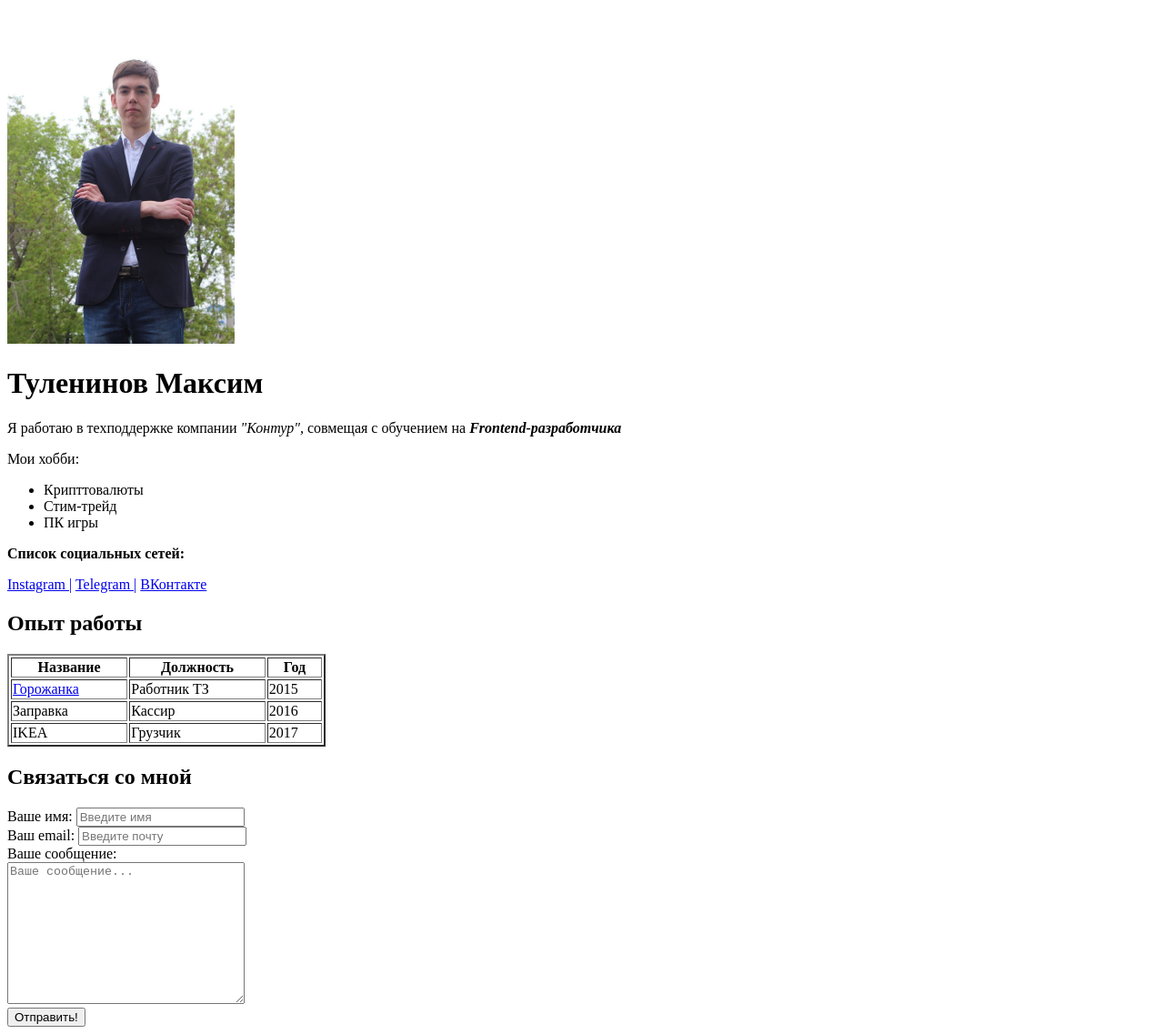
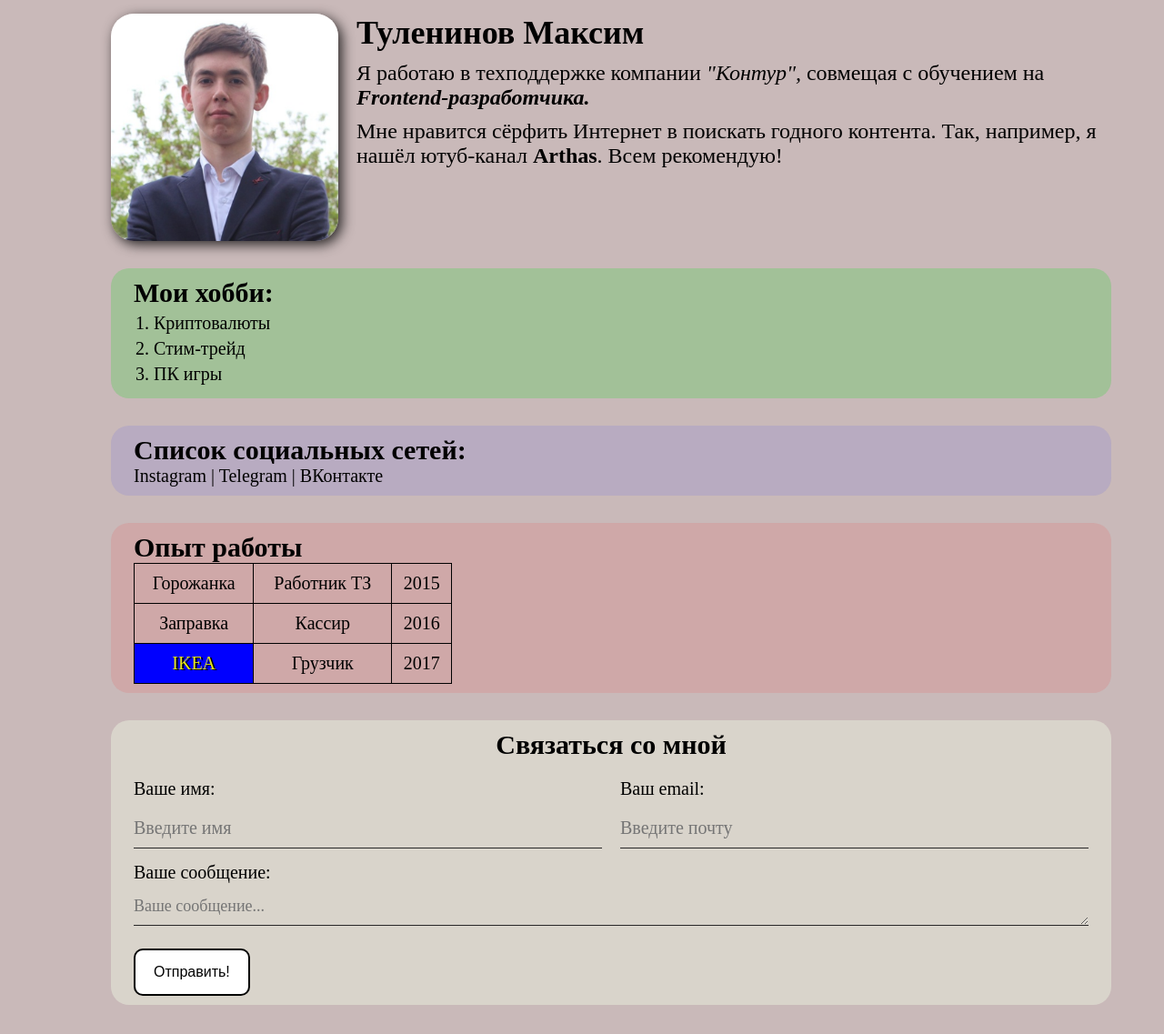
Before and after one commit to 2LeninOFF/Resume-HTML-only-, a plain HTML site: page index.html in a window 1280 px wide. Shown: the part 5-1142 px from the top of the page at 91% size. Drawn offline with Linux system fonts and the light colour scheme.

Commit message:
Add styles

```diff
--- a/index.html
+++ b/index.html
@@ -7,33 +7,49 @@
     <meta name="keywords" content="2LeninOFF">
     <meta name="description" content="Сайт-резюме Туленинова М.И.">
     <title>Сайт-резюме</title>
+    <link rel="stylesheet" href="styles.css">
 </head>
 <body>
-    <img src="ава.jpg" alt="Картинки нема" width=250">
+<div class="container">
+
+<div class="info">
+    <img src="avatar.png" alt="Фото Туленинов М.И." class="avatar">
+    <div class="info-text">
     <h1>Туленинов Максим</h1>
-    <p>Я работаю в техподдержке компании <em>"Контур",</em> совмещая с обучением на <strong> <em> Frontend-разработчика </em> </strong>
-    <p>Мои хобби:</p>
-    <ul>
-        <li>Крипттовалюты</li>
+    <p>Я работаю в техподдержке компании <em>"Контур",</em> совмещая с обучением на <strong> <em> Frontend-разработчика. </em> </strong>
+    <p>Мне нравится сёрфить Интернет в поискать годного контента. Так, например, я нашёл ютуб-канал <strong>Arthas</strong>. Всем рекомендую!</p>
+    </div>
+</div>
+
+   <article class="hobby card">
+    <h2>Мои хобби:</h2>
+    <ol class="hobby_ol">
+        <li>Криптовалюты</li>
         <li>Стим-трейд</li>
         <li>ПК игры</li>
-    </ul>
-    <p> <strong>Список социальных сетей:</strong></p>
+    </article>
+    </ol>
+
+    <article class="social card">
+    <h2> <strong>Список социальных сетей:</strong></h2>
     <p> <a href="https://www.instagram.com/maksimtuleninov4/" target="_blank">Instagram |</a>
         <a href="https://t.me/techies356" target="_blank">Telegram |</a>
         <a href="https://vk.com/lacmusss" target="_blank">ВКонтакте</a>
     </p>
+    </article>
 
+
+
+    <article class="work card">
     <h2>Опыт работы</h2>
-
-    <table border="2" width="350">
-        <thead>
+        <table class="work_table">
+        <!-- <thead>
             <tr>
                 <th>Название</th>
                 <th>Должность</th>
                 <th>Год</th>
             </tr>
-        </thead>
+        </thead> -->
 
         <tbody>
         <tr>
@@ -46,35 +62,47 @@
             <td>Кассир</td>
             <td>2016</td>
         </tr>
+
+
         <tr>
-            <td>IKEA</td>
+            <td class="ikea">IKEA</td>
             <td>Грузчик</td>
             <td>2017</td>
         </tr>
         </tbody>
     </table>
+    </article>
 
-    <h2>Связаться со мной</h2>
 
-    <div>
+
+    <form action="/" class="contact card">
+    <h2 class="contact_me">Связаться со мной</h2>
+
+
+<div class="form-row">
+
+    <div class="form-group">
         <label for="name">Ваше имя:</label>
         <input type="text" id="name" placeholder="Введите имя">
     </div>
 
-    <div>
+    <div class="form-group">
         <label for="email">Ваш email:</label>
         <input type="text" id="email" placeholder="Введите почту">
     </div>
 
-    <div>
+</div>
+
+    <div class="form-group">
         <label for="message">Ваше сообщение:</label>
-        <br>
-        <textarea name="message" id="message" placeholder="Ваше сообщение..." cols="30" rows="10"></textarea>
+        <textarea name="message" id="message" placeholder="Ваше сообщение..." cols="30" rows="1"></textarea>
     </div>
 
     <div>
-        <button type="submit">Отправить!</button>
+        <button type="submit"  class="btn">Отправить!</button>
     </div>
+    </form>
 
+</div>
 </body>
 </html>
--- /dev/null
+++ b/styles.css
@@ -0,0 +1,220 @@
+* {
+    margin: 0;
+    padding: 0;
+}
+
+.container {
+    padding-left:5%;
+    max-width: 1100px;
+    margin: auto;
+    padding-top: 20px;
+}
+
+
+
+body {
+    font-size: 18px;
+    font-weight: normal;
+    color: #000;
+    background-color: rgb(201, 185, 185);
+}
+
+.info {
+    display: flex;
+}
+
+.info-text {
+    margin-left: 20px;
+}
+
+.info-text p {
+    padding: 10px 0px 0px 0px;
+    font-size: 24px;
+    /* font-weight: bold; */
+}
+
+.ikea {
+    font-size: 20px;
+    color: rgb(231, 231, 14);
+    background: rgb(0, 0, 255);
+    text-shadow: 2px 1px 0px #000;
+    }
+
+table {
+    text-align: center;
+
+}
+
+.hobby {
+    background: rgba(97, 204, 97, 0.377);
+    font-size: 20px;
+}
+
+.hobby h2 {
+   padding-bottom: 5px;
+}
+
+
+.social {
+    background: rgba(111, 111, 223, 0.192);
+    font-size: 20px;
+}
+
+.work {
+    background: rgba(231, 99, 99, 0.199);
+    font-size: 20px;
+}
+
+
+.contact {
+    background: rgba(224, 224, 211, 0.685);
+    font-size: 20px;
+}
+
+@media (max-width: 650px) {
+    .info {
+        display: block;
+        text-align: center;
+    }
+
+}
+
+.card {
+
+    border-radius: 20px;
+    padding: 10px 25px;
+    margin: 30px 0px;
+    }
+
+
+.avatar {
+    width: 250px;
+    height: 250px;
+    border-radius: 25px;
+    box-shadow: 4px 4px 14px rgba(0, 0, 0, 0.8);
+}
+
+
+div textarea {
+    font-size: 18px;
+}
+
+div input {
+    font-size: 16px;
+    padding: 5px;
+    margin: 5px 0px;
+}
+
+div span {
+    padding-left: 3px;
+}
+
+.btn {
+    background: #fff;
+    padding: 15px 20px;
+    color: #000
+    cursor: pointer;
+    border-radius: 10px;
+    border: 2px solid #000;
+    font-size: 16px;
+}
+
+.btn:hover {
+    background: #000;
+    color: #fff;
+    }
+
+a {
+    color: #000;
+    text-decoration: none;
+    /* transition: all 0.2s; */
+}
+
+a:hover {
+    text-decoration: underline;
+    /* font-size: 2rem; */
+}
+
+a:visited {
+    color:rgb(77, 69, 69);
+}
+
+a:active {
+    color: blue;
+}
+
+.hobby_ol {
+    padding: 0 22px;
+}
+
+.hobby_ol li {
+    margin-bottom: 5px;
+}
+
+.work_table {
+        width: 350px;
+        border-collapse:collapse
+}
+
+.work_table th, td {
+    padding: 10px 5px;
+    border: 1px solid black;
+}
+
+.contact h2 {
+    text-align: center;
+}
+
+.form-row{
+    margin-bottom: 10px;
+    display: flex;
+}
+
+
+.form-row .form-group {
+    /* display: inline-block; */
+    margin-top: 20px;
+    margin-right: 20px;
+    width: 50%;
+    /* width: calc(50%-20px); */
+
+}
+
+.form-row .form-group:last-child {
+    margin-right: 0;
+}
+
+@media (max-width: 650px){
+    .form-row{
+        margin-bottom: 10px;
+        display: block;
+    }
+
+    .form-row .form-group {
+        width: 100%;
+        margin-right: 0;
+        margin-bottom: 10px;
+    }
+}
+
+.form-group label {
+    display: block;
+    color: #000
+}
+
+.form-group input, textarea {
+    font-size: 20px;
+    width: 100%;
+    box-sizing: border-box;
+    border: none;
+    background: transparent;
+    border-bottom: 1px solid rgb(41, 40, 40);
+    padding: 15px 0 10px;
+    outline: none;
+    font-family: inherit;
+
+}
+
+.form-group textarea {
+    margin-bottom: 20px;
+}
```
Also changed, not shown: avatar.png (added).
